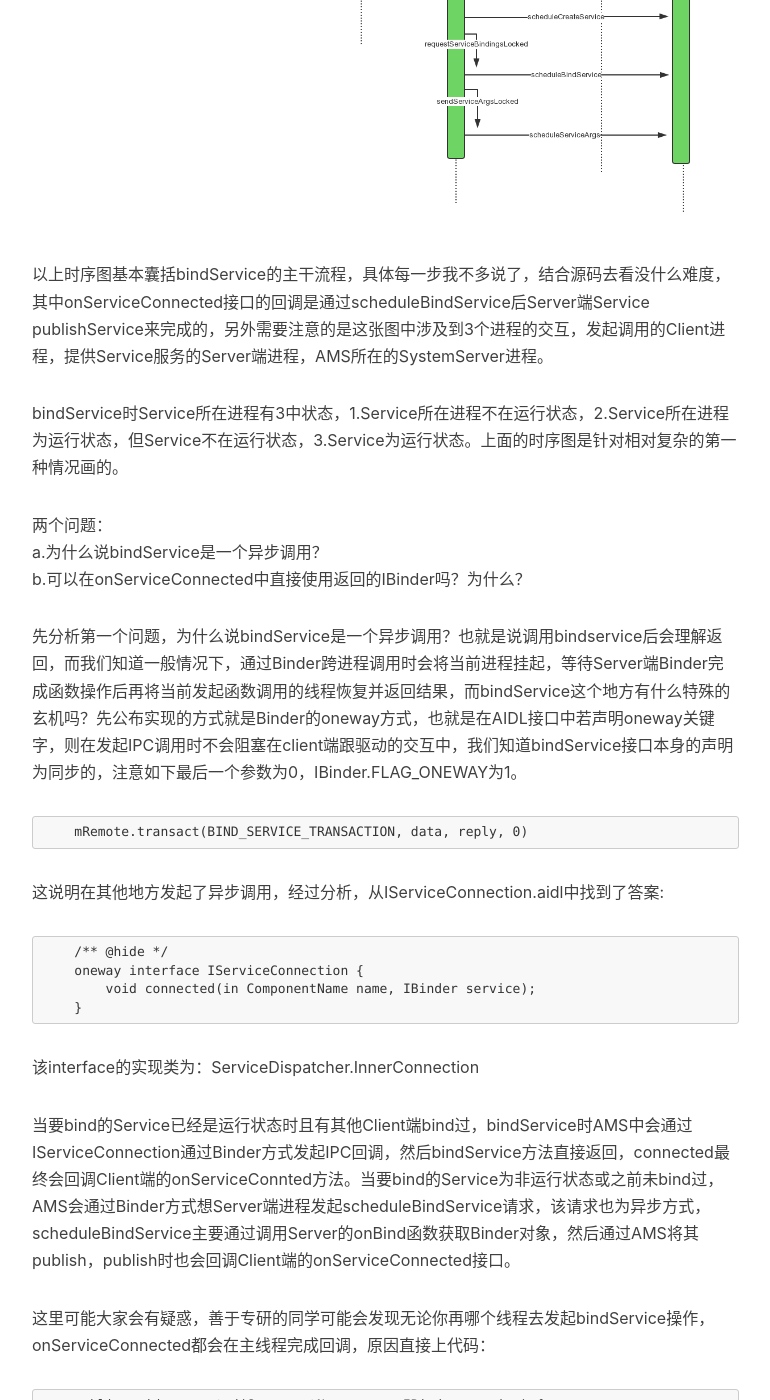
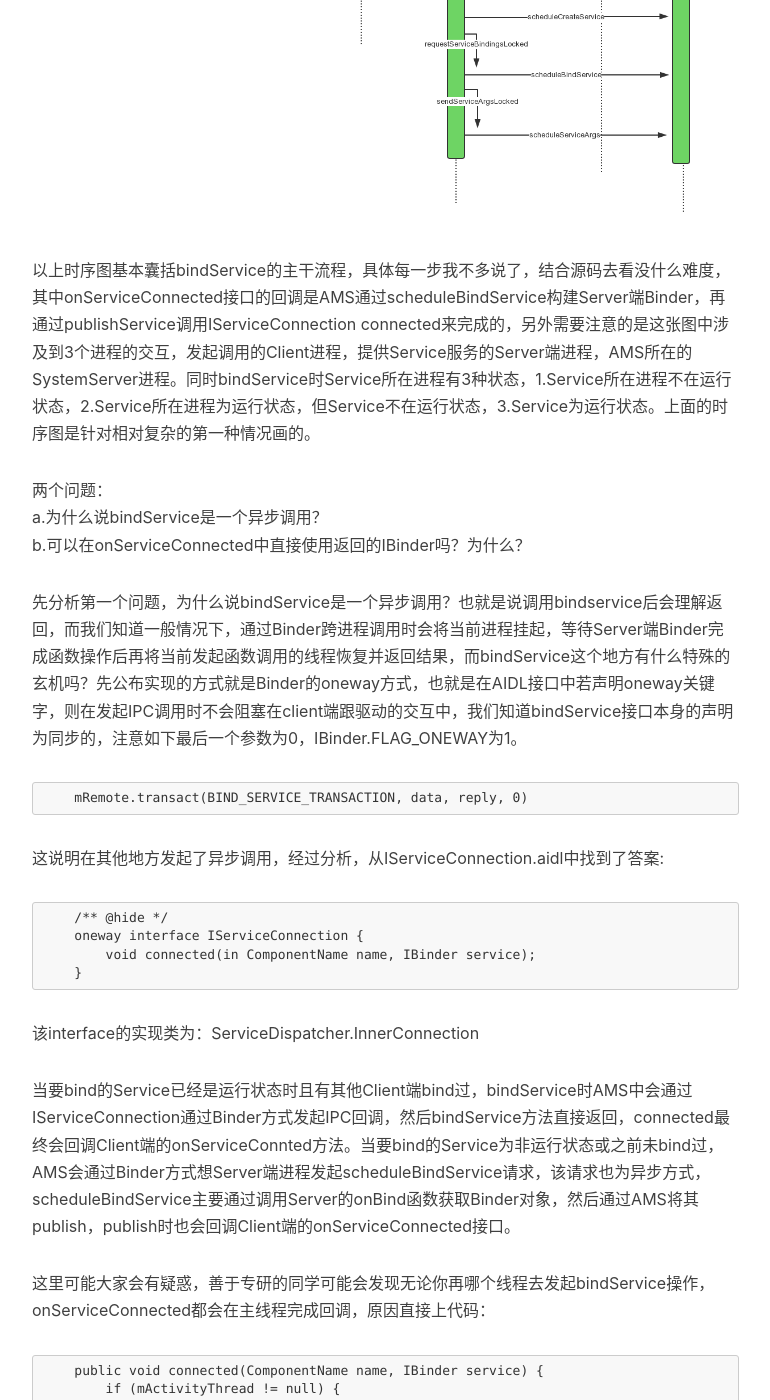
Before and after one commit to Bewater0101/bewater.github.io, a Jekyll site: the page built from _posts/2016-11-20-it's-about-bindService.md, in a window 1280 px wide and 1400 px high, scrolled down 1631 px. Shown: the whole window, without its empty margins (233-1003 px from the left). Built offline with Jekyll 4.4.1, drawn with Linux system fonts in a browser that asks for light colours; nearby versions of some CDN libraries; comment, search, counter and statistics services are not loaded; some of the changed text lies outside the part shown.

Commit message:
[gh-pages] update bindservice detail

```diff
--- a/_posts/2016-11-20-it's-about-bindService.md
+++ b/_posts/2016-11-20-it's-about-bindService.md
@@ -23,12 +23,8 @@ tags:
 bindService接口定义在Context中，所以有Context的地方我们都可以取bindService，通常是在Activity的生命周期方法中（onCreate、onStart）去bindService，另外bindService通常用在需要跨进程的场景，如果是同进程建议使用startService即可，这里提下startService和bindService的特性，startService后需要stopService来结束Service的生命周期，而bindService对应的是unbindservice来接收Service的生命周期，当所有bindService的客户端都unbindService时，Service就会被系统kill掉（没有结合startService启动的话），bind远程Service时，如果远程Service挂掉，client端也能通过onServiceDisconnected感知到（通过Binder的linkToDeath实现）
 
 ### 三、bindService的实现原理：
-
 ![Public License](\img\in-post\it's-about-bindservice\bindService.png)
-
-以上时序图基本囊括bindService的主干流程，具体每一步我不多说了，结合源码去看没什么难度，其中onServiceConnected接口的回调是通过scheduleBindService后Server端Service publishService来完成的，另外需要注意的是这张图中涉及到3个进程的交互，发起调用的Client进程，提供Service服务的Server端进程，AMS所在的SystemServer进程。
-
-bindService时Service所在进程有3中状态，1.Service所在进程不在运行状态，2.Service所在进程为运行状态，但Service不在运行状态，3.Service为运行状态。上面的时序图是针对相对复杂的第一种情况画的。
+以上时序图基本囊括bindService的主干流程，具体每一步我不多说了，结合源码去看没什么难度，其中onServiceConnected接口的回调是AMS通过scheduleBindService构建Server端Binder，再通过publishService调用IServiceConnection connected来完成的，另外需要注意的是这张图中涉及到3个进程的交互，发起调用的Client进程，提供Service服务的Server端进程，AMS所在的SystemServer进程。同时bindService时Service所在进程有3种状态，1.Service所在进程不在运行状态，2.Service所在进程为运行状态，但Service不在运行状态，3.Service为运行状态。上面的时序图是针对相对复杂的第一种情况画的。
 
 两个问题：
 a.为什么说bindService是一个异步调用？
```
Also changed, not shown: other parts of _posts/2016-11-20-it's-about-bindService.md (+3 -1 lines).
